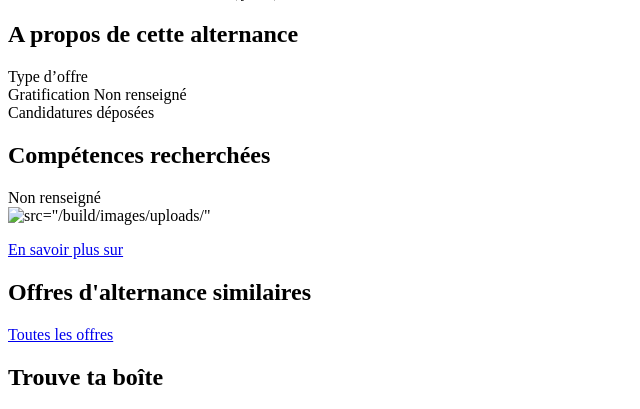
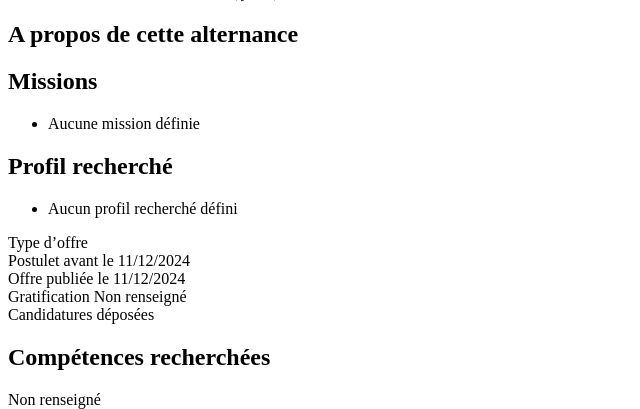
Before and after one commit to DvK42/trouve-ta-boite, a Symfony app: template templates/offer/detail.html.twig in a window 1280 px wide. Shown: the part 508-917 px from the top of the page, without its empty margins (0-640 px from the left). Run offline with Twig, Linux system fonts and the light colour scheme; the template is opened without the code that fills it, so the values that code supplies are empty; some libraries are stand-ins or nearby versions.

Commit message:
ADD columns in offer detail

```diff
--- a/assets/styles/app.css
+++ b/assets/styles/app.css
@@ -100,3 +100,7 @@ body {
   box-sizing: border-box;
   max-width: calc(25% - 24px);
 }
+
+.list-img-check {
+  list-style-image: url("../Images/Icons/check-green.svg");
+}
--- a/templates/offer/detail.html.twig
+++ b/templates/offer/detail.html.twig
@@ -55,6 +55,29 @@
 				{% endif %}
 				<p>{{offer.description}}</p>
 			</div>
+
+			<div class="mb-10">
+				<h2 class="font-semibold mb-4 text-[32px] text-grey-dark">Missions</h2>
+				<ul class="list-img-check">
+					{% for mission in offer.missionList %}
+						<li class="ms-8">{{ mission }}</li>
+					{% else %}
+						<li class="ms-8">Aucune mission définie</li>
+					{% endfor %}
+				</ul>
+			</div>
+
+			<div class="mb-10">
+				<h2 class="font-semibold mb-4 text-[32px] text-grey-dark">Profil recherché</h2>
+				<ul class="list-img-check">
+					{% for profileSearched in offer.profileSearchedList %}
+						<li class="ms-8">{{ profileSearched }}</li>
+					{% else %}
+						<li class="ms-8">Aucun profil recherché défini</li>
+					{% endfor %}
+				</ul>
+			</div>
+
 			{% if app.user is not null and app.user.userTypeString is same as 'Etudiant' %}
 				<div class="flex gap-x-8">
 					<div class="flex items-center text-white font-bold bg-blue-600 hover:bg-blue-700 transition">
@@ -62,6 +85,7 @@
 					</div>
 				</div>
 			{% endif %}
+
 		</div>
 		<div class="w-1/3">
 			<div class="pb-10">
@@ -69,6 +93,16 @@
 					<div class="flex justify-between">
 						<span>Type d’offre</span>
 						<span class="font-semibold capitalize text-blue-dark">{{offer.type}}</span>
+					</div>
+					<div class="flex justify-between">
+						<span>Postulet avant le
+						</span>
+						<span class="font-semibold capitalize text-blue-dark">{{offer.maxApplyDate|date('d/m/Y')}}</span>
+
+					</div>
+					<div class="flex justify-between">
+						<span>Offre publiée le</span>
+						<span class="font-semibold capitalize text-blue-dark">{{offer.createdAt|date('d/m/Y')}}</span>
 					</div>
 					<div class="flex justify-between">
 						<span>Gratification</span>
```
Also changed, not shown: assets/images/icons/check-green.svg (added).
